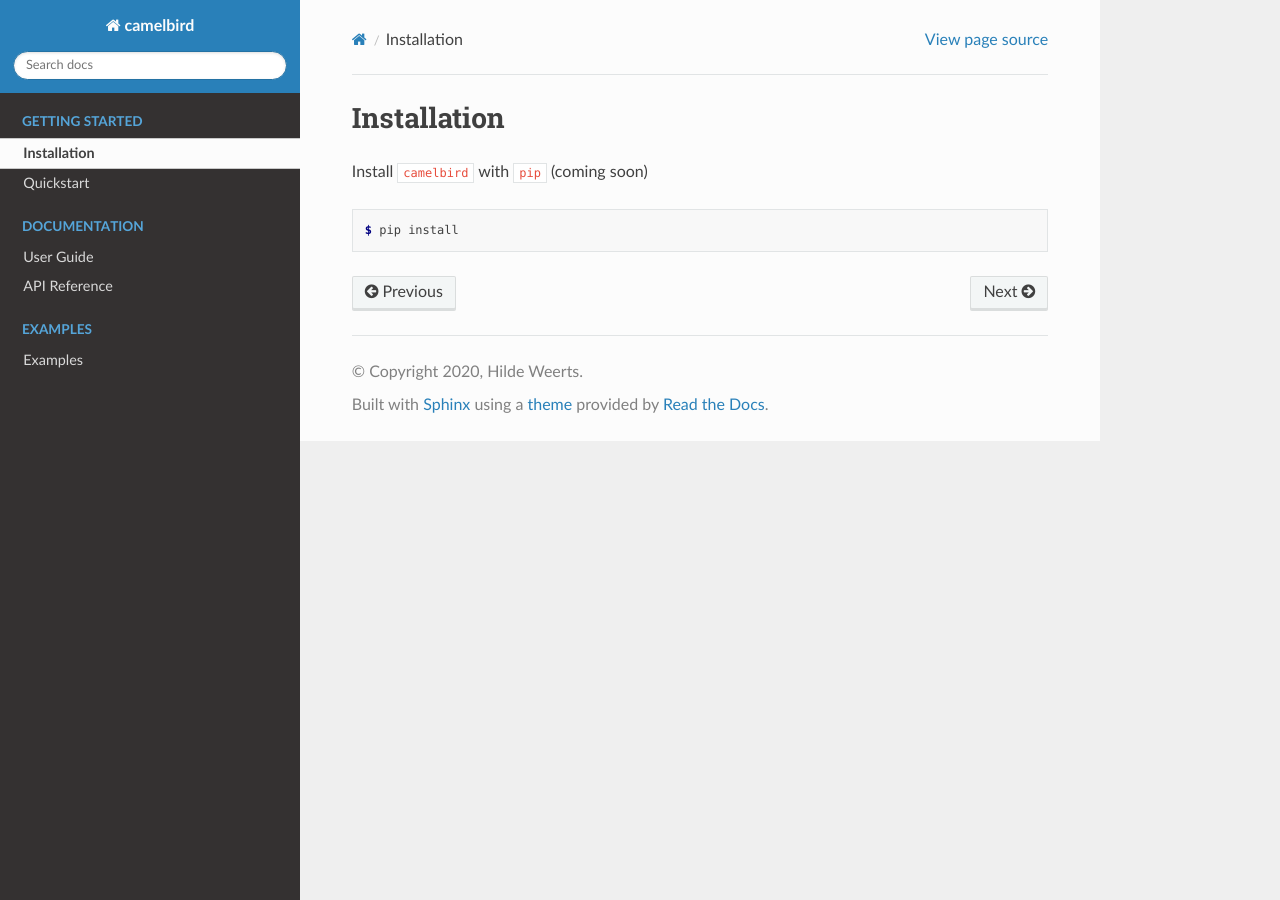
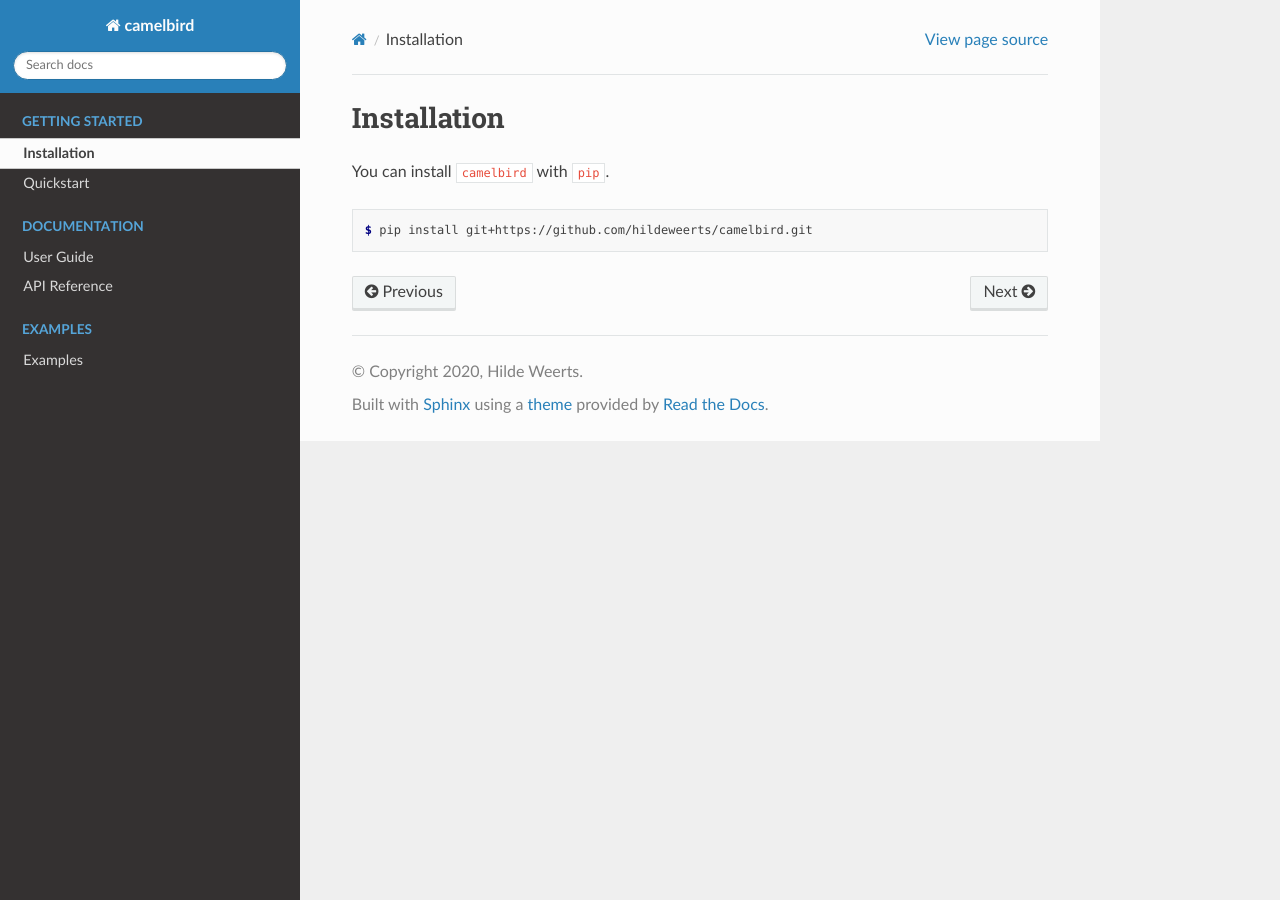
Before and after one commit to hildeweerts/CamelBird, a Sphinx documentation site: the page built from docs/installation.rst, in a window 1280 px wide. Built offline with Sphinx 7.4.7 and the Read the Docs theme 2.0.0, drawn with Linux system fonts in a browser that asks for light colours.

Commit message:
Add installation.

```diff
--- a/docs/installation.rst
+++ b/docs/installation.rst
@@ -2,8 +2,8 @@
 Installation
 ==================================================
 
-Install ``camelbird`` with ``pip`` (coming soon)
+You can install ``camelbird`` with ``pip``.
 
 .. code-block:: console
 
-    $ pip install
+    $ pip install git+https://github.com/hildeweerts/camelbird.git
--- a/setup.py
+++ b/setup.py
@@ -4,7 +4,7 @@
     readme = fh.read()
 
 setup(
-    name="camelbird", # Replace with your own username
+    name="camelbird",
     version="0.0.1",
     description="Fair Machine Learning",
     url="https://github.com/hildeweerts/camelbird",
@@ -18,6 +18,4 @@
                       "scikit-learn",
                       ],
     python_requires='>=3.6',
-    setup_requires=["pytest-runner"],
-    tests_require=["pytest"]
 )
```
Also changed, not shown: README.md (+5 -1 lines).
